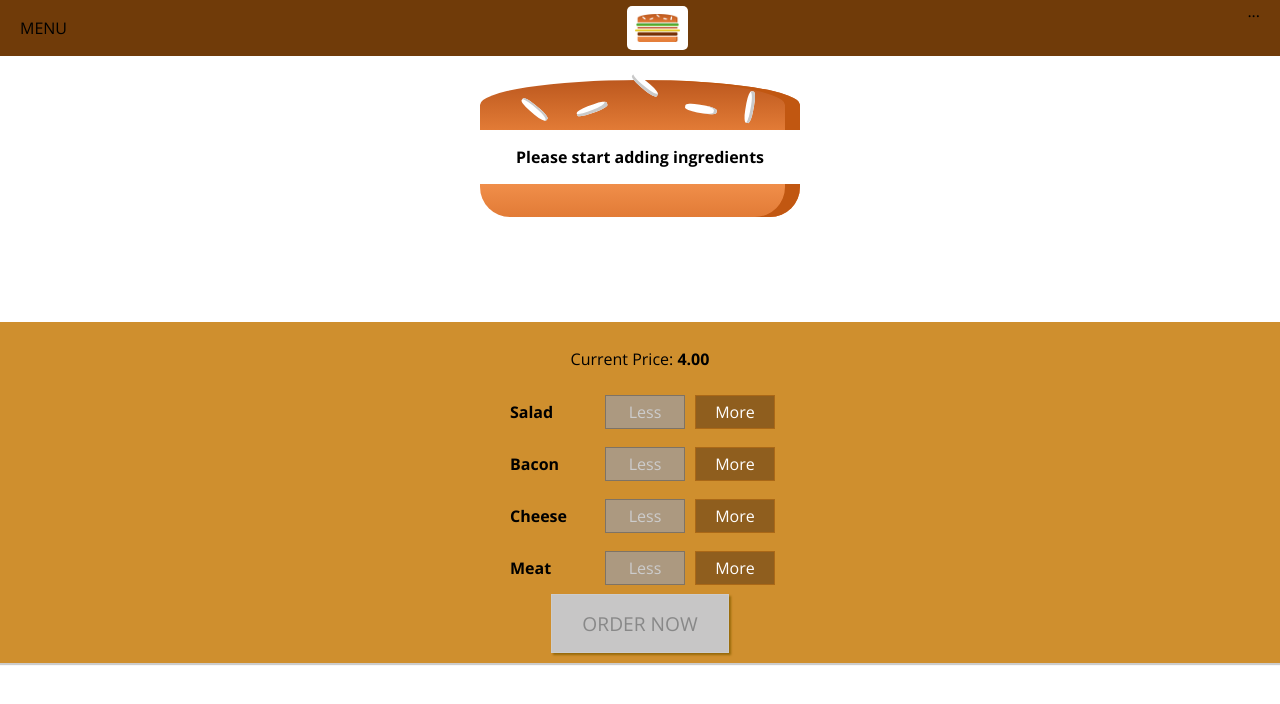
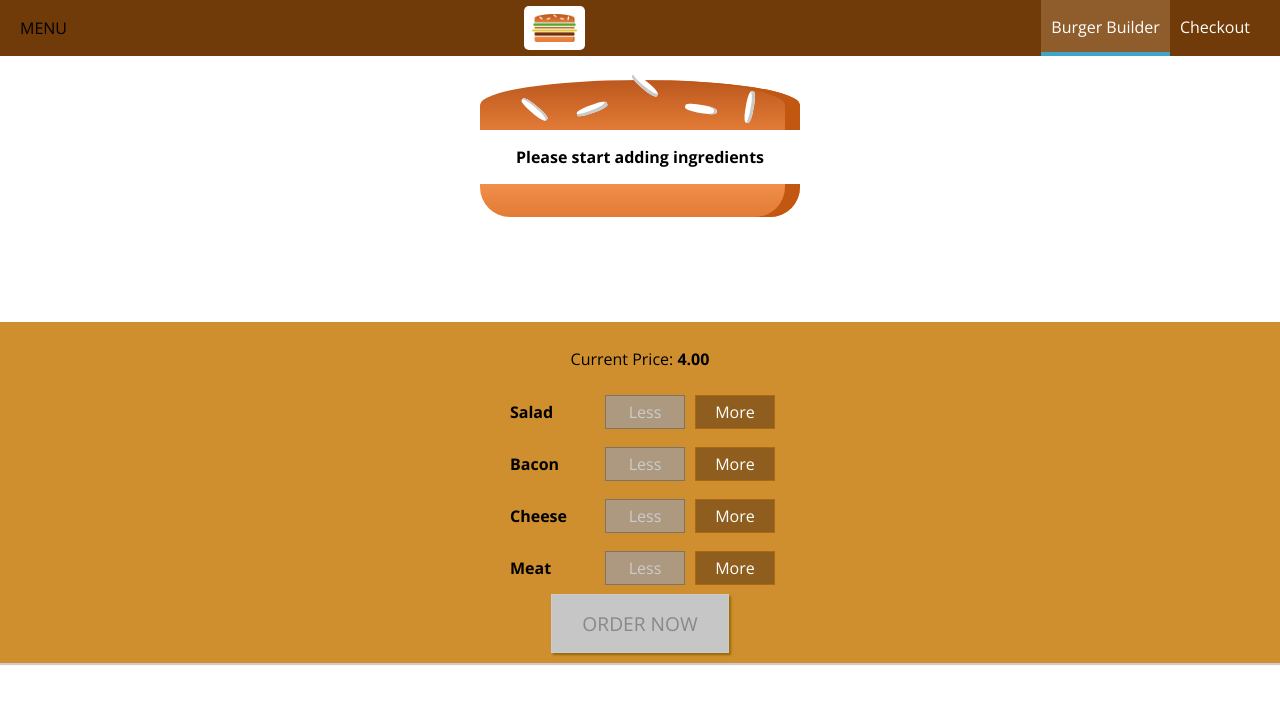
Before and after one commit to aaronwiggins/react-burger, a React app: page / in a window 1280 px wide. Shown: the top 704 px of the page. Built offline with nearby package versions, Linux system fonts and the light colour scheme.

Commit message:
add functional components for the nav elements and basic styles for each

```diff
--- /dev/null
+++ b/src/components/Navigation/NavigationItems/NavigationItem/NavigationItem.css
@@ -0,0 +1,24 @@
+.NavigationItem{
+    margin:0;
+    box-sizing: border-box;
+    display: flex;
+    height:100%;
+    align-items: center;
+}
+.NavigationItem a {
+    color:white;
+    text-decoration: none;
+    height:100%;
+    padding: 16px 10px;
+    border-bottom: 4px solid transparent;
+    box-sizing:border-box;
+    display: block;
+}
+.NavigationItem a:hover,
+.NavigationItem a:active,
+.NavigationItem a.active {
+    background-color: #8f5c2c;
+    border-bottom: 4px solid #40a4c8;
+    color:white
+
+}
--- /dev/null
+++ b/src/components/Navigation/NavigationItems/NavigationItem/NavigationItem.js
@@ -0,0 +1,10 @@
+import React from 'react';
+import classes from './NavigationItem.css';
+const navigationItem = (props) => (
+    <li className={classes.NavigationItem}>
+        <a
+            href={props.link}
+            className={props.active ? classes.active : null}>{props.children}</a>
+    </li>
+);
+export default navigationItem;
--- /dev/null
+++ b/src/components/Navigation/NavigationItems/NavigationItems.css
@@ -0,0 +1,8 @@
+.NavigationItems{
+    margin:0;
+    padding:0;
+    list-style: none;
+    display: flex;
+    align-items: center;
+    height:100%;
+}
--- /dev/null
+++ b/src/components/Navigation/NavigationItems/NavigationItems.js
@@ -0,0 +1,16 @@
+import React from 'react';
+import classes from './NavigationItems.css';
+import NavigationItem from './NavigationItem/NavigationItem';
+
+const navigationItems = () => (
+    <ul className={classes.NavigationItems}>
+        <NavigationItem link="/" active>
+            Burger Builder
+        </NavigationItem>
+        <NavigationItem link="/">
+            Checkout
+        </NavigationItem>
+    </ul>
+);
+
+export default navigationItems;
--- a/src/components/Navigation/Toolbar/Toolbar.js
+++ b/src/components/Navigation/Toolbar/Toolbar.js
@@ -1,13 +1,13 @@
 import React from 'react';
 import classes from './Toolbar.css';
 import Logo from '../../Logo/Logo';
-
+import NavigationItems from '../NavigationItems/NavigationItems';
 const toolbar = (props) => (
     <header className={classes.Toolbar}>
         <div>MENU</div>
         <Logo />
         <nav>
-            ...
+           <NavigationItems />
         </nav>
     </header>
 );
```
